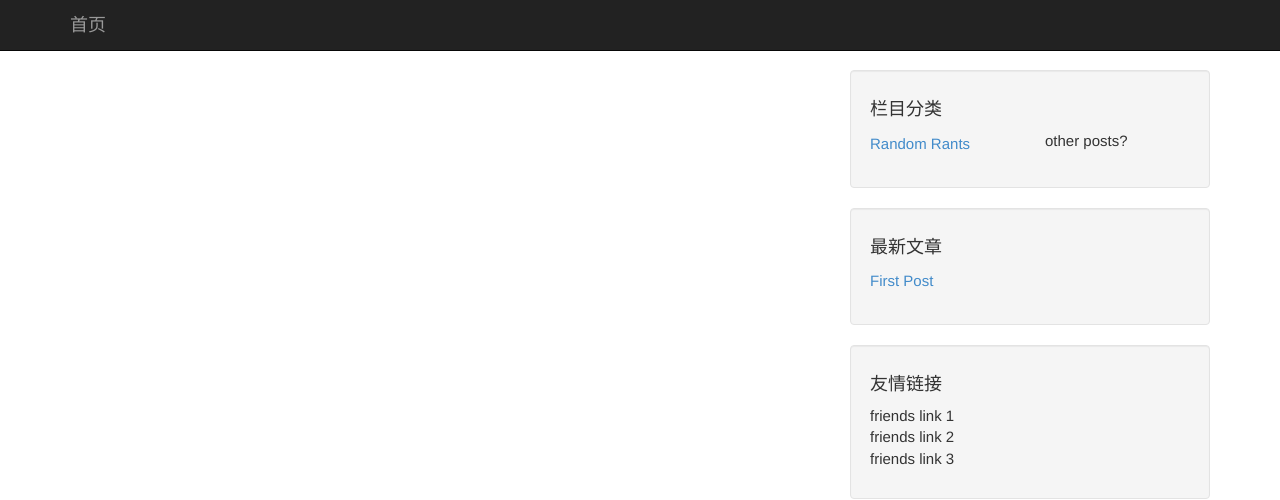
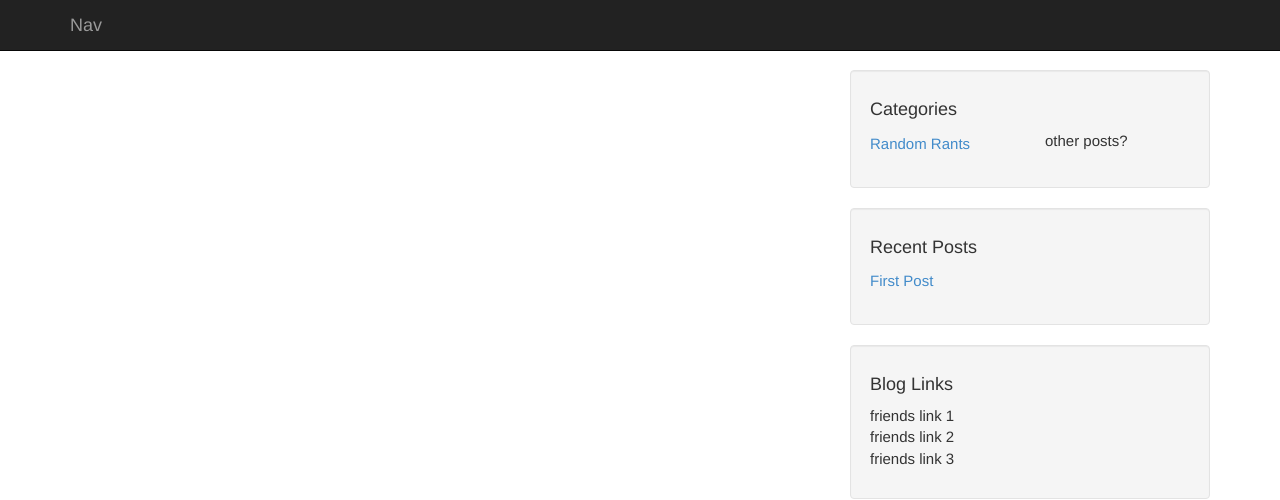
Before and after one commit to cptdeadbones/cptdeadbones.github.io, a Jekyll site: the page built from index.html, in a window 1280 px wide. Shown: the top 500 px of the page. Built offline with Jekyll 4.4.1, drawn with Linux system fonts in a browser that asks for light colours.

Commit message:
updates 4

```diff
--- a/_layouts/index.html
+++ b/_layouts/index.html
@@ -44,7 +44,7 @@
             </span>
           </button>
           <a class="navbar-brand" href="/">
-            首页
+            Nav
           </a>
         </div>
         <!-- Collect the nav links, forms, and other content for toggling -->
@@ -67,7 +67,7 @@
           <!-- Blog Categories Well -->
           <div class="well">
             <h4>
-              栏目分类
+              Categories
             </h4>
             <div class="row">
               {% include categories.html %}
@@ -77,7 +77,7 @@
 		  <!-- Blog Recent Well -->
           <div class="well">
             <h4>
-              最新文章
+              Recent Posts
             </h4>
 			<div class="row">
               {% include recent_posts.html %}
@@ -86,7 +86,7 @@
 		  <!-- Blog Links Well -->
           <div class="well">
             <h4>
-              友情链接
+              Blog Links
             </h4>
             {% include friend_links.html %}
           </div>
```
Also changed, not shown: _layouts/post.html (+4 -4 lines).
